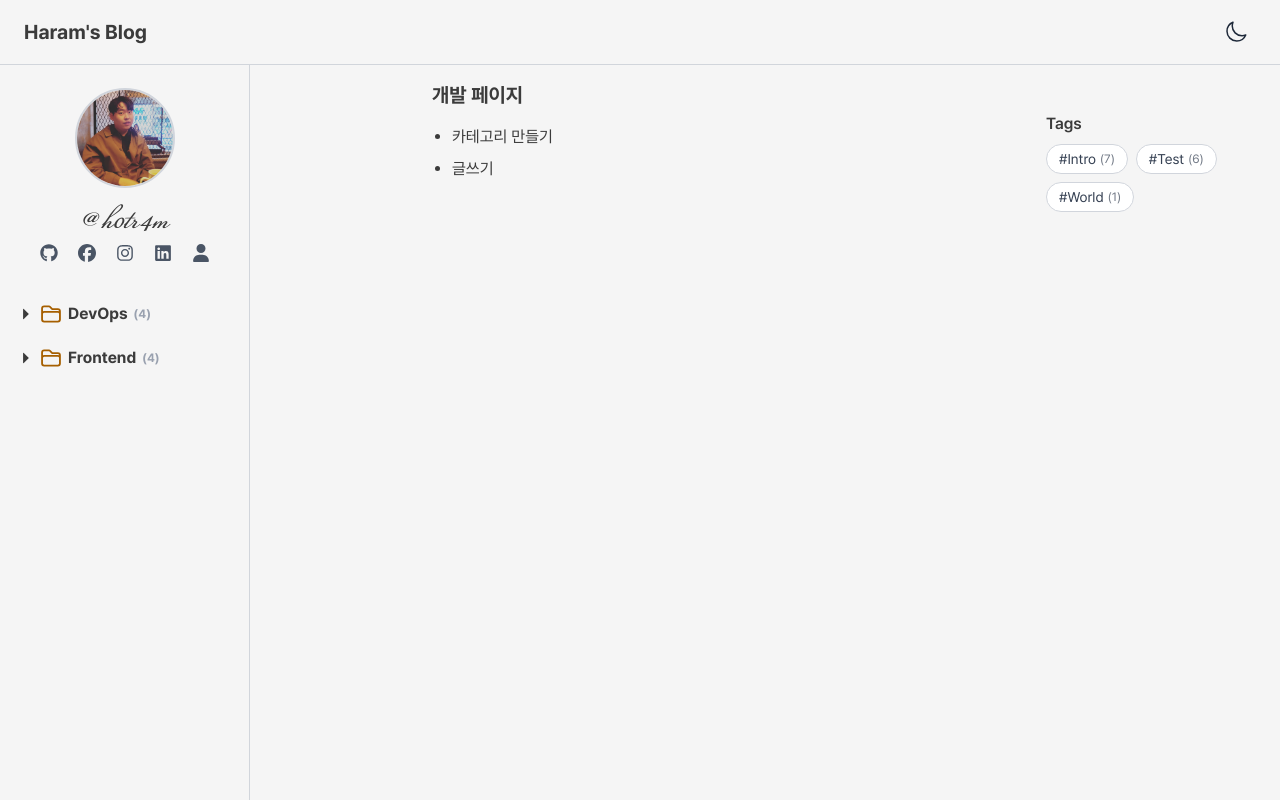
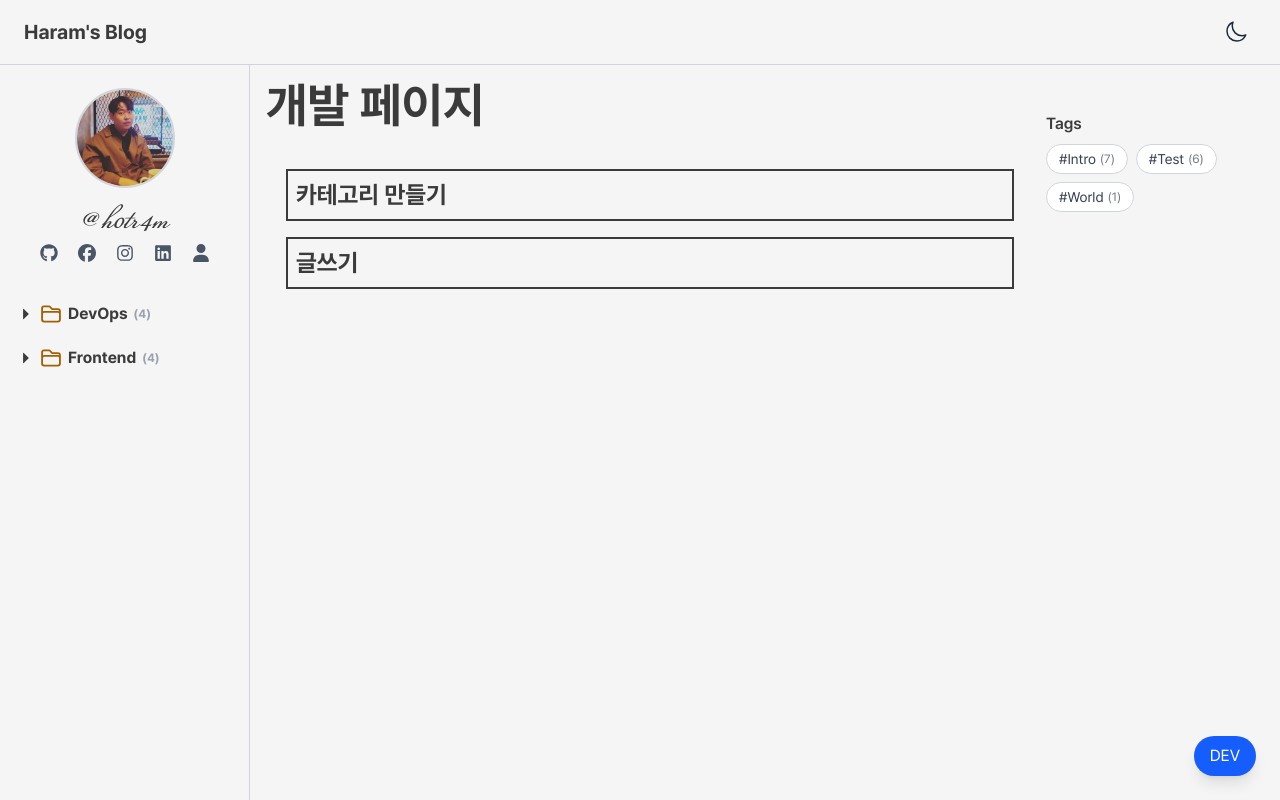
Before and after one commit to haramsong/my-blog, a Next.js app: page /dev in a window 1280 px wide. Built offline with nearby package versions, Linux system fonts and the light colour scheme.

Commit message:
💄 DEV 페이지 이동하는 버튼 추가

```diff
--- a/app/(local-only)/dev/page.tsx
+++ b/app/(local-only)/dev/page.tsx
@@ -6,14 +6,18 @@ export default function DevPage() {
   if (process.env.NODE_ENV !== "development") return null;
 
   return (
-    <div className="p-4 max-w-md mx-auto">
-      <h1 className="text-xl font-bold mb-4">개발 페이지</h1>
-      <ul className="list-disc pl-5 space-y-2">
-        <li>
-          <Link href="/dev/category-maker">카테고리 만들기</Link>
+    <div className="p-4 mx-auto">
+      <h1 className="text-5xl font-bold mb-10">개발 페이지</h1>
+      <ul className="list-disc pl-5 space-y-4">
+        <li className="text-2xl dark:hover:bg-gray-700 hover:bg-gray-300 p-2 border-2 list-none font-bold">
+          <Link className="flex" href="/dev/category-maker">
+            카테고리 만들기
+          </Link>
         </li>
-        <li>
-          <Link href="/dev/write">글쓰기</Link>
+        <li className="text-2xl dark:hover:bg-gray-700 hover:bg-gray-300 p-2 border-2 list-none font-bold">
+          <Link className="flex" href="/dev/write">
+            글쓰기
+          </Link>
         </li>
       </ul>
     </div>
--- a/app/(local-only)/dev/write/WritePageClient.tsx
+++ b/app/(local-only)/dev/write/WritePageClient.tsx
@@ -197,7 +197,7 @@ export default function WritePageClient({ options }: Props) {
         <div className="flex flex-grow justify-between items-center">
           <button
             type="button"
-            className="bg-gray-200 p-2 rounded cursor-pointer hover:bg-gray-300 shadow-md active:shadow-inner transition-shadow"
+            className="bg-gray-200 dark:bg-gray-700 p-2 rounded cursor-pointer hover:bg-gray-300 dark:hover:bg-gray-800 shadow-md active:shadow-inner transition-shadow"
             onClick={() => fileInputRef.current?.click()}
           >
             파일 선택
--- a/app/layout.tsx
+++ b/app/layout.tsx
@@ -3,6 +3,7 @@ import GNB from "@/components/GNB";
 import GNBToggleButton from "@/components/GNBToggleButton";
 import Sidebar from "@/components/Sidebar";
 import Header from "@/components/Header";
+import DevLinkFloatingButton from "@/components/DevLinkFloatingButton";
 import { PostProvider } from "@/context/PostContext";
 import { getPostMetaTree, getTagsWithCount } from "@/lib/posts";
 
@@ -50,6 +51,7 @@ export default function RootLayout({
               </div>
             </div>
           </div>
+          <DevLinkFloatingButton />
         </body>
       </html>
     </PostProvider>
--- /dev/null
+++ b/components/DevLinkFloatingButton.tsx
@@ -0,0 +1,16 @@
+"use client";
+
+import Link from "next/link";
+
+export default function DevLinkFloatingButton() {
+  if (process.env.NODE_ENV !== "development") return null;
+
+  return (
+    <Link
+      href="/dev"
+      className="fixed bottom-6 right-6 z-50 bg-blue-600 hover:bg-blue-700 text-white px-4 py-2 rounded-full shadow-lg transition-colors"
+    >
+      DEV
+    </Link>
+  );
+}
```
